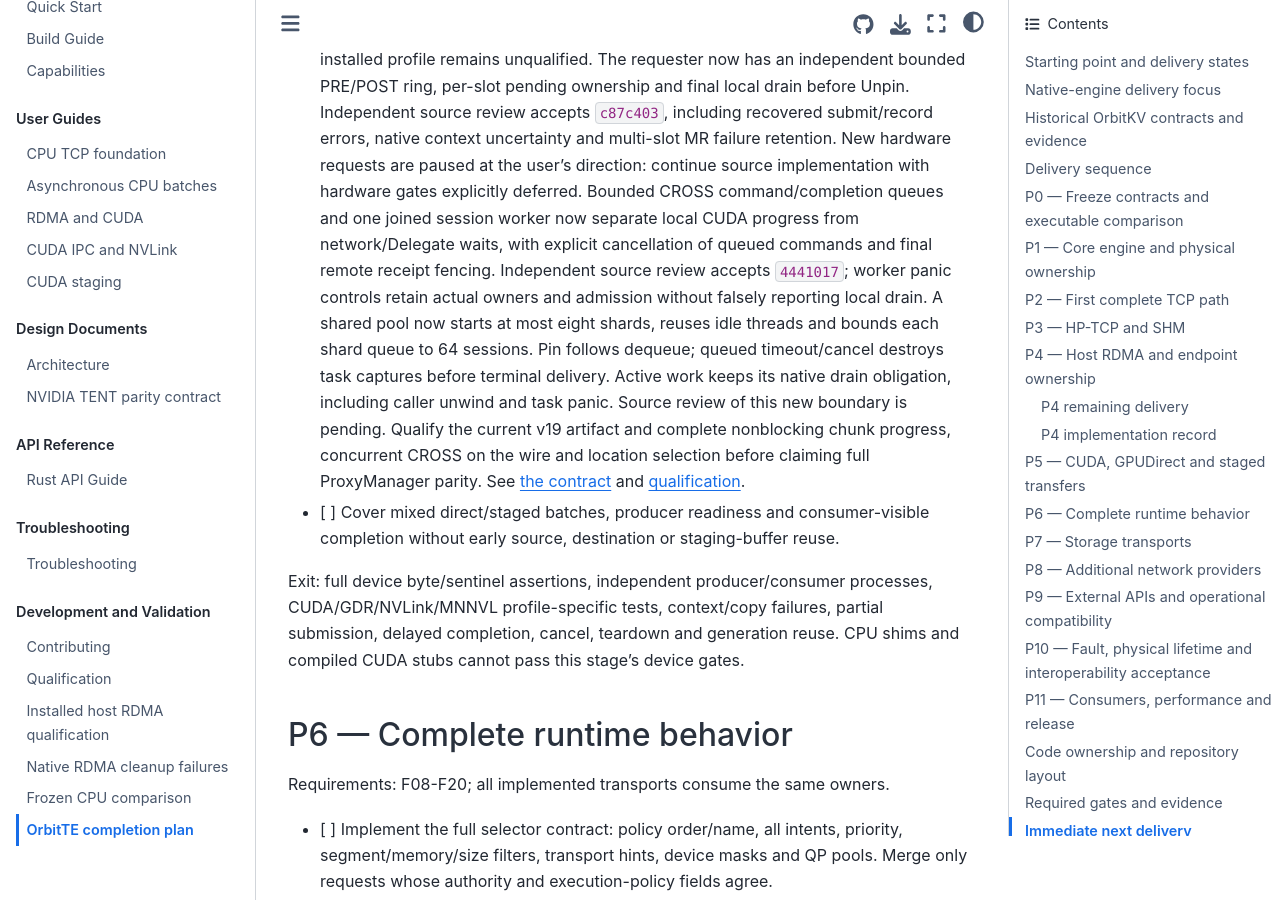
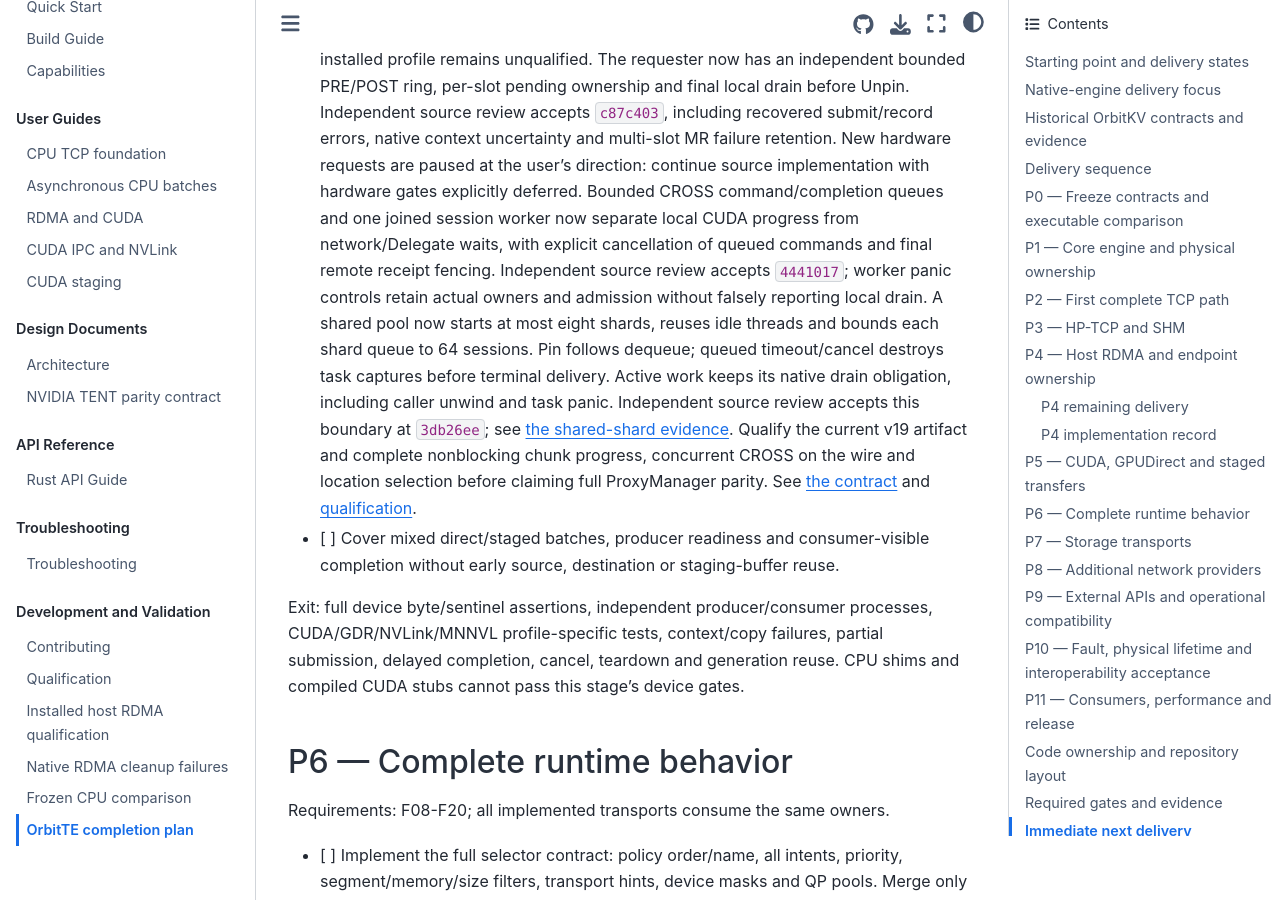
Before and after one commit to OrbitInfra/OrbitTE, a Sphinx documentation site: the page built from docs/completion-plan.md, in a window 1280 px wide and 900 px high, scrolled down 15998 px. Built offline with Sphinx 7.4.7 and the Sphinx Book theme 1.1.4, drawn with Linux system fonts in a browser that asks for light colours; some of the changed text lies outside the part shown.

Commit message:
docs(staging): record shared worker source acceptance

```diff
--- a/docs/completion-plan.md
+++ b/docs/completion-plan.md
@@ -583,8 +583,10 @@ Requirements: B01 device directions, B04 CUDA, B05/B06; F02-F04/F07/F19.
   A shared pool now starts at most eight shards, reuses idle threads and bounds
   each shard queue to 64 sessions. Pin follows dequeue; queued timeout/cancel
   destroys task captures before terminal delivery. Active work keeps its native
-  drain obligation, including caller unwind and task panic. Source review of this
-  new boundary is pending. Qualify the current v19 artifact and complete
+  drain obligation, including caller unwind and task panic. Independent source
+  review accepts this boundary at `3db26ee`; see
+  [the shared-shard evidence](qualification.md#shared-staging-worker-shards).
+  Qualify the current v19 artifact and complete
   nonblocking chunk progress, concurrent CROSS on the wire and location selection
   before claiming full ProxyManager parity. See [the contract](staging.md#bounded-remote-pipeline)
   and [qualification](qualification.md#bounded-remote-cuda-pipeline).
@@ -867,7 +869,8 @@ progress from CROSS/Delegate waits; queue cancellation, native drain and final
 receipt fencing are source-accepted at `4441017`, including native uncertainty
 and worker-panic ownership controls. Shared ProxyManager shards are now implemented
 with lazy bounded admission, pre-Pin queue cancellation, task-terminal ownership
-and explicit thread close. Independent source review is pending. The next
+and explicit thread close. Independent source review accepts `3db26ee` for
+this source/CPU ownership scope. The next
 implementation boundary is nonblocking chunk progress, followed by concurrent
 CROSS scheduling and location selection. Full ProxyManager parity remains open.
 New hardware evidence must name fresh nodes; unavailable gates remain unqualified. OrbitKV linkage remains deferred. Keep the physical/fabric requirements in
```
Also changed, not shown: docs/qualification.md (+7 -1 lines).
